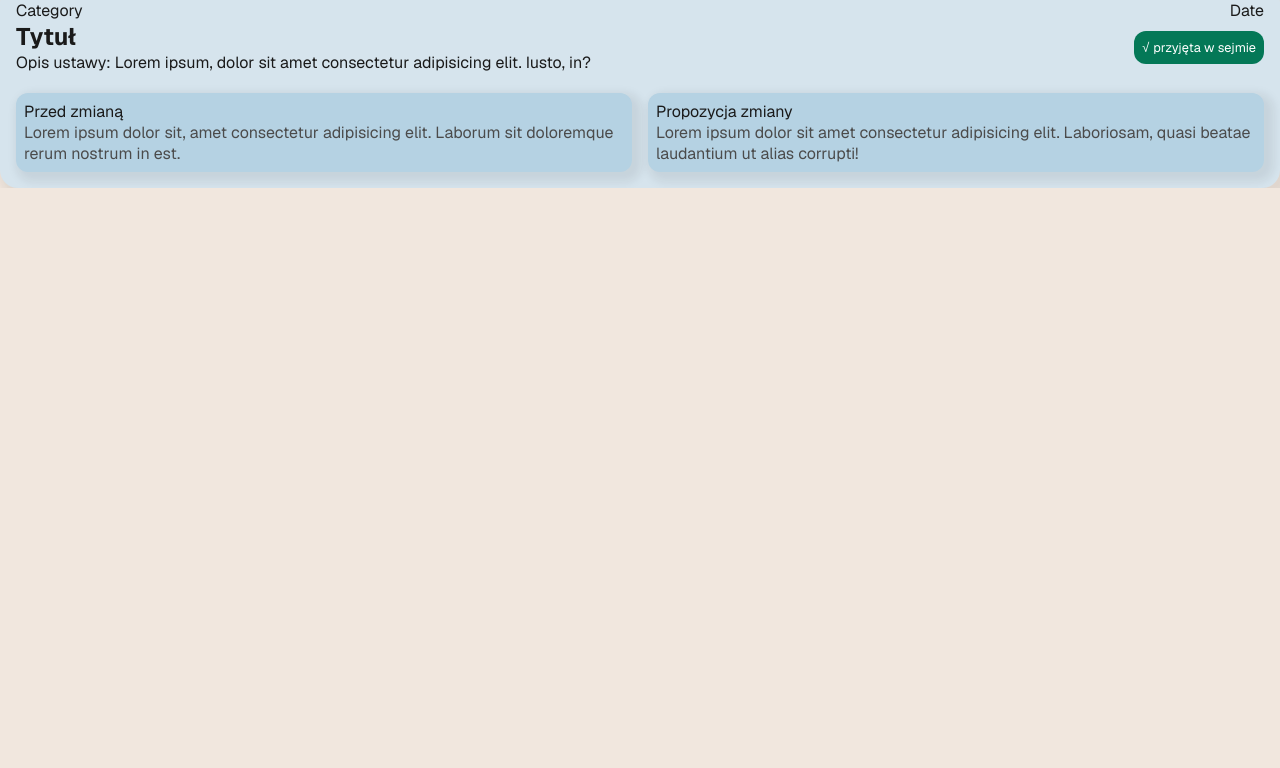
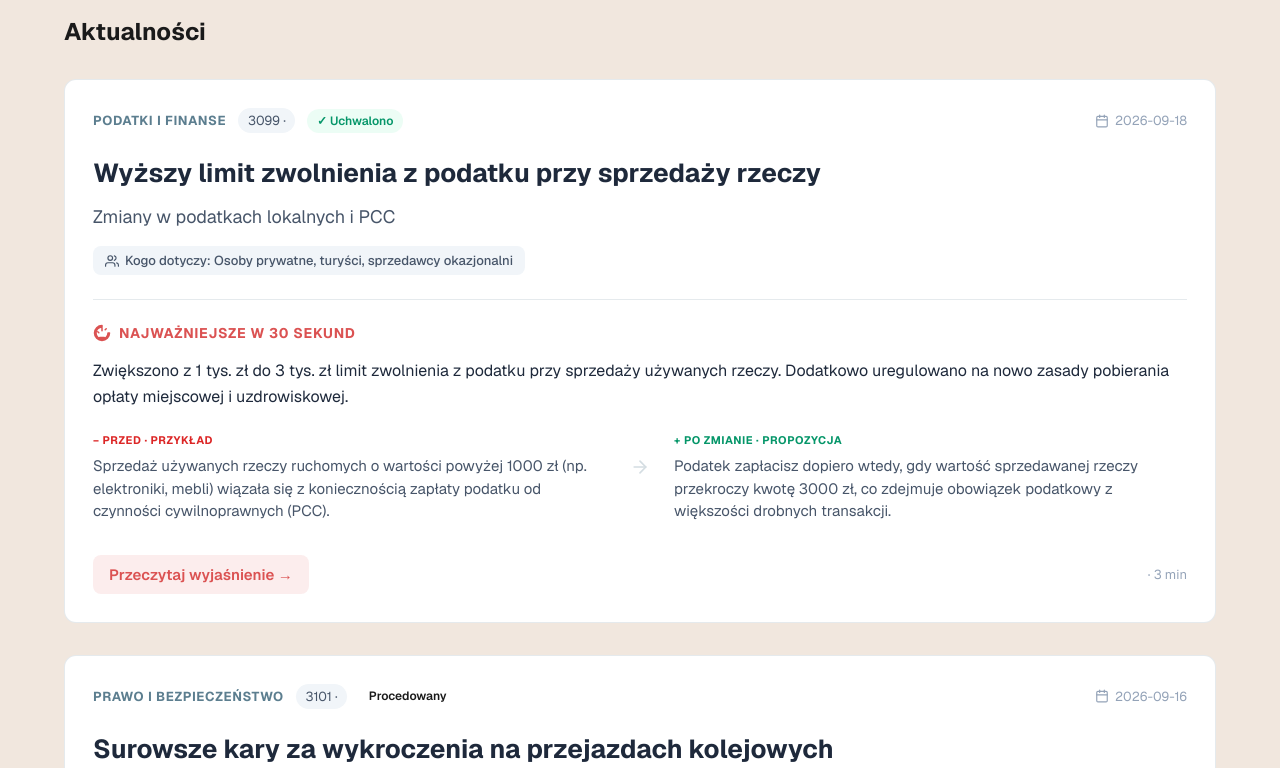
Before and after one commit to Maylayloo/proste-fakty, a Next.js app in the folder frontend/: page /aktualnosci in a window 1280 px wide. Shown: the part 652-1420 px from the top of the page. Before the commit the page ends 840 px from the top, so only its background shows below. Built offline with nearby package versions, Linux system fonts and the light colour scheme.

Commit message:
refactor Aktualności UI

```diff
--- a/frontend/src/app/aktualnosci/components/NewsCard/NewsCard.module.scss
+++ b/frontend/src/app/aktualnosci/components/NewsCard/NewsCard.module.scss
@@ -1,58 +1,211 @@
-@use '@/styles/variables' as vars;
-
-$card-bg-primary: #d6e4ed;
-$status-accepted: #047857;
-$status-waiting: #92400e;
-$status-rejected: #be123c;
+$color-primary: #5C7E8F;
+$color-surface: #D4DDE2;
+$color-surface-light: #F1F5F9;
+$color-muted: #94A3B8;
+$color-base: #FFFFFF;
+$color-accent: #DB5252;
+$color-text-main: #1E293B;
+$color-text-light: #475569;
 
 .card {
+  background-color: $color-base;
+  border: 1px solid rgba($color-surface, 0.6);
+  border-radius: 0.75rem;
+  padding: 1.75rem;
   display: flex;
   flex-direction: column;
-  width: 100%;
-  background-color: $card-bg-primary;
-  border-radius: 18px;
-  padding: 1rem;
-  box-shadow: 5px 5px 10px 5px rgba(30, 30, 30, 0.08);
+  gap: 1.5rem;
 }
 
-.top {
+.metaCluster {
   display: flex;
-  justify-content: space-between;
+  flex-wrap: wrap;
+  align-items: center;
+  gap: 0.75rem;
 }
 
-.titleBar {
+.pillCategory {
+  color: $color-primary;
+  font-weight: 700;
+  font-size: 0.8125rem;
+  text-transform: uppercase;
+  letter-spacing: 0.05em;
+}
+
+.pillDoc {
+  font-size: 0.8125rem;
+  color: $color-text-light;
+  background: $color-surface-light;
+  padding: 0.25rem 0.6rem;
+  border-radius: 1rem;
+}
+
+.pill {
+  font-size: 0.75rem;
+  font-weight: 600;
+  padding: 0.25rem 0.6rem;
+  border-radius: 1rem;
+  display: flex;
+  align-items: center;
+  gap: 0.25rem;
+}
+
+.statusPassed { background-color: #ECFDF5; color: #059669; }
+.statusVoting { background-color: #FFFBEB; color: #D97706; }
+.statusRejected { background-color: #FEF2F2; color: #DC2626; }
+
+.dateInfo {
+  display: flex;
+  align-items: center;
+  gap: 0.375rem;
+  color: $color-muted;
+  font-size: 0.8125rem;
+  margin-left: auto;
+}
+
+.mainContent {
+  display: flex;
+  flex-direction: column;
+  gap: 0.75rem;
+}
+
+.title {
+  color: $color-text-main;
+  font-size: 1.625rem;
+  font-weight: 700;
+  line-height: 1.3;
+  margin: 0;
+}
+
+.subtitle {
+  color: $color-text-light;
+  font-size: 1.125rem;
+  margin: 0;
+  line-height: 1.5;
+}
+
+.audienceTags {
+  display: flex;
+  margin-top: 0.25rem;
+}
+
+.audiencePill {
+  display: flex;
+  align-items: center;
+  gap: 0.375rem;
+  color: $color-text-light;
+  background-color: $color-surface-light;
+  padding: 0.375rem 0.75rem;
+  border-radius: 0.5rem;
+  font-size: 0.8125rem;
+  font-weight: 500;
+}
+
+.flatSection {
+  border-top: 1px solid rgba($color-surface, 0.6);
+  padding-top: 1.5rem;
+  display: flex;
+  flex-direction: column;
+  gap: 1rem;
+}
+
+.highlightHeader {
+  display: flex;
+  align-items: center;
+  gap: 0.5rem;
+  color: $color-accent;
+
+  h4 {
+    font-size: 0.875rem;
+    font-weight: 700;
+    text-transform: uppercase;
+    letter-spacing: 0.05em;
+    margin: 0;
+  }
+}
+
+.summaryText {
+  color: $color-text-main;
+  font-size: 1rem;
+  line-height: 1.6;
+  margin: 0;
+}
+
+.comparisonGrid {
+  display: grid;
+  grid-template-columns: 1fr auto 1fr;
+  align-items: start;
+  gap: 1.5rem;
+  margin-top: 0.5rem;
+
+  @media (max-width: 768px) {
+    grid-template-columns: 1fr;
+    gap: 1rem;
+  }
+}
+
+.comparisonSide {
+  display: flex;
+  flex-direction: column;
+  gap: 0.5rem;
+
+  p {
+    margin: 0;
+    font-size: 0.9375rem;
+    color: $color-text-light;
+    line-height: 1.5;
+  }
+}
+
+.arrowDivider {
+  color: $color-surface;
+  margin-top: 1.5rem;
+
+  @media (max-width: 768px) {
+    transform: rotate(90deg);
+    margin: 0 auto;
+  }
+}
+
+.labelBefore {
+  font-size: 0.6875rem;
+  font-weight: 700;
+  color: #DC2626;
+  letter-spacing: 0.05em;
+}
+
+.labelAfter {
+  font-size: 0.6875rem;
+  font-weight: 700;
+  color: #059669;
+  letter-spacing: 0.05em;
+}
+
+.footer {
   display: flex;
   justify-content: space-between;
   align-items: center;
-  margin-bottom: 1.25rem;
-  .status {
-    display: flex;
-    gap: 4px;
-    background-color: #047857;
-    padding: 0.5rem;
-    border-radius: 12px;
-    font-size: 0.8rem;
-    color: vars.$white;
+  padding-top: 0.5rem;
+}
+
+.buttonCta {
+  background-color: rgba($color-accent, 0.1);
+  color: $color-accent;
+  font-size: 0.9375rem;
+  font-weight: 600;
+  text-decoration: none;
+  display: flex;
+  align-items: center;
+  padding: 0.625rem 1rem;
+  border-radius: 0.5rem;
+  transition: all 0.2s ease;
+
+  &:hover {
+    background-color: rgba($color-accent, 0.15);
   }
 }
 
-.diffs {
-  display: flex;
-  align-items: center;
-  justify-content: center;
-  width: full;
-  gap: 1rem;
-  .diffsCard {
-    width: 50%;
-    background-color: #b5d2e3;
-    box-shadow: 5px 5px 10px 5px rgba(30, 30, 30, 0.08);
-    border-radius: 12px;
-    padding: 0.5rem;
-    .diffTitle {
-      color: vars.$text-primary;
-    }
-    .diffDescription {
-      color: vars.$text-muted;
-    }
-  }
+.footerMeta {
+  color: $color-muted;
+  font-size: 0.8125rem;
 }
--- a/frontend/src/app/aktualnosci/components/NewsCard/NewsCard.tsx
+++ b/frontend/src/app/aktualnosci/components/NewsCard/NewsCard.tsx
@@ -1,44 +1,118 @@
-'use client'
+import Link from 'next/link';
+import styles from './NewsCard.module.scss';
 
-import styles from './NewsCard.module.scss'
+export type BillStatus = 'passed' | 'voting' | 'rejected';
 
-const NewsCard = () => {
+export interface NewsItem {
+  id: string;
+  category: string;
+  date: string;
+  docNumber: string;
+  docType: string;
+  status: BillStatus;
+  statusLabel: string;
+  title: string;
+  subtitle: string;
+  summary30s: string;
+  beforeText: string;
+  afterText: string;
+  targetAudience: string;
+  readTime: string;
+  contentType: string;
+}
+
+interface Props {
+  news: NewsItem;
+}
+
+const NewsCard = ({ news }: Props) => {
+  const getStatusClass = (status: BillStatus) => {
+    switch (status) {
+      case 'passed': return styles.statusPassed;
+      case 'voting': return styles.statusVoting;
+      case 'rejected': return styles.statusRejected;
+      default: return '';
+    }
+  };
+
   return (
-    <div className={styles.card}>
-      <div className={styles.top}>
-        <p>Category</p>
-        <p>Date</p>
-      </div>
-      <div className={styles.titleBar}>
-        <div>
-          <h2>Tytuł</h2>
-          <p>
-            Opis ustawy: Lorem ipsum, dolor sit amet consectetur adipisicing
-            elit. Iusto, in?
-          </p>
-        </div>
-        <div className={styles.status}>
-          √<p>przyjęta w sejmie</p>
+    <article className={styles.card}>
+      <div className={styles.metaCluster}>
+        <span className={styles.pillCategory}>{news.category}</span>
+        <span className={styles.pillDoc}>{news.docNumber} &middot; {news.docType}</span>
+        <span className={`${styles.pill} ${getStatusClass(news.status)}`}>
+          {news.status === 'passed' && '✓ '}
+          {news.status === 'voting' && '⏱ '}
+          {news.statusLabel}
+        </span>
+        <div className={styles.dateInfo}>
+          <svg width="14" height="14" viewBox="0 0 24 24" fill="none" stroke="currentColor" strokeWidth="2" strokeLinecap="round" strokeLinejoin="round">
+            <rect x="3" y="4" width="18" height="18" rx="2" ry="2"></rect>
+            <line x1="16" y1="2" x2="16" y2="6"></line>
+            <line x1="8" y1="2" x2="8" y2="6"></line>
+            <line x1="3" y1="10" x2="21" y2="10"></line>
+          </svg>
+          <time dateTime={news.date}>{news.date}</time>
         </div>
       </div>
-      <div className={styles.diffs}>
-        <div className={styles.diffsCard}>
-          <p className={styles.diffTitle}>Przed zmianą</p>
-          <p className={styles.diffDescription}>
-            Lorem ipsum dolor sit, amet consectetur adipisicing elit. Laborum
-            sit doloremque rerum nostrum in est.
-          </p>
-        </div>
-        <div className={styles.diffsCard}>
-          <p className={styles.diffTitle}>Propozycja zmiany</p>
-          <p className={styles.diffDescription}>
-            Lorem ipsum dolor sit amet consectetur adipisicing elit. Laboriosam,
-            quasi beatae laudantium ut alias corrupti!
-          </p>
+
+      <div className={styles.mainContent}>
+        <h2 className={styles.title}>{news.title}</h2>
+        <p className={styles.subtitle}>{news.subtitle}</p>
+
+        <div className={styles.audienceTags}>
+          <span className={styles.audiencePill}>
+            <svg width="14" height="14" viewBox="0 0 24 24" fill="none" stroke="currentColor" strokeWidth="2" strokeLinecap="round" strokeLinejoin="round">
+              <path d="M17 21v-2a4 4 0 0 0-4-4H5a4 4 0 0 0-4 4v2"></path>
+              <circle cx="9" cy="7" r="4"></circle>
+              <path d="M23 21v-2a4 4 0 0 0-3-3.87"></path>
+              <path d="M16 3.13a4 4 0 0 1 0 7.75"></path>
+            </svg>
+            Kogo dotyczy: {news.targetAudience}
+          </span>
         </div>
       </div>
-    </div>
-  )
-}
 
-export default NewsCard
+      <div className={styles.flatSection}>
+        <div className={styles.highlightHeader}>
+          <svg width="18" height="18" viewBox="0 0 24 24" fill="none" stroke="currentColor" strokeWidth="2" strokeLinecap="round" strokeLinejoin="round">
+            <path d="M9 18h6m-3-13v4m-5.657 1.343l1.414 1.414M17.657 6.343l-1.414 1.414M12 2a10 10 0 1 0 10 10h-2a8 8 0 1 1-8-8V2z"></path>
+          </svg>
+          <h4>Najważniejsze w 30 sekund</h4>
+        </div>
+
+        <p className={styles.summaryText}>{news.summary30s}</p>
+
+        <div className={styles.comparisonGrid}>
+          <div className={styles.comparisonSide}>
+            <span className={styles.labelBefore}>&minus; PRZED &middot; PRZYKŁAD</span>
+            <p>{news.beforeText}</p>
+          </div>
+
+          <div className={styles.arrowDivider}>
+            <svg width="20" height="20" viewBox="0 0 24 24" fill="none" stroke="currentColor" strokeWidth="2" strokeLinecap="round" strokeLinejoin="round">
+              <line x1="5" y1="12" x2="19" y2="12"></line>
+              <polyline points="12 5 19 12 12 19"></polyline>
+            </svg>
+          </div>
+
+          <div className={styles.comparisonSide}>
+            <span className={styles.labelAfter}>+ PO ZMIANIE &middot; PROPOZYCJA</span>
+            <p>{news.afterText}</p>
+          </div>
+        </div>
+      </div>
+
+      <footer className={styles.footer}>
+        <Link href={`/aktualnosci/${news.id}`} className={styles.buttonCta}>
+          Przeczytaj wyjaśnienie &rarr;
+        </Link>
+        <span className={styles.footerMeta}>
+          {news.contentType} &middot; {news.readTime}
+        </span>
+      </footer>
+    </article>
+  );
+};
+
+export default NewsCard;
--- a/frontend/src/app/aktualnosci/components/NewsContainer/NewsContainer.module.scss
+++ b/frontend/src/app/aktualnosci/components/NewsContainer/NewsContainer.module.scss
@@ -6,7 +6,7 @@
   margin-bottom: 2rem;
 }
 
-.cardsContainer {
+.container {
   display: flex;
   flex-direction: column;
   gap: 2rem;
--- a/frontend/src/app/aktualnosci/components/NewsContainer/NewsContainer.tsx
+++ b/frontend/src/app/aktualnosci/components/NewsContainer/NewsContainer.tsx
@@ -1,10 +1,18 @@
 import NewsCard from '../NewsCard/NewsCard'
+import { mockNewsItems } from './mockCards';
 import styles from './NewsContainer.module.scss'
 
 const NewsContainer = async () => {
+  // DISCLAIMER: THIS IS THE ONLY MOCKED DATA IN OUR PROJECT,
+  // AS IT MAKES NO SENSE TO DO AKTUALNOŚCI WITHOUT USERS
+  const mockedCards = mockNewsItems;
   return (
     <section className={styles.section}>
       <h2 className={styles.header}>Aktualności</h2>
+      <div className={styles.container}>
+        {mockedCards.map((newsItem) => <NewsCard key={newsItem.id} news={newsItem}/>)}
+      </div>
+
     </section>
   )
 }
--- /dev/null
+++ b/frontend/src/app/aktualnosci/components/NewsContainer/mockCards.ts
@@ -0,0 +1,41 @@
+import { NewsItem } from "../NewsCard/NewsCard";
+
+// DISCLAIMER: THIS IS THE ONLY MOCKED DATA IN OUR PROJECT,
+// AS IT MAKES NO SENSE TO DO AKTUALNOŚCI WITHOUT USERS
+
+export const mockNewsItems: NewsItem[] = [
+  {
+    id: 'e4a1b2c3-1234-5678-90ab-cdef12345678',
+    category: 'Podatki i Finanse',
+    date: '2026-09-18',
+    docNumber: '3099',
+    status: 'passed' as any,
+    statusLabel: 'Uchwalono',
+    title: 'Wyższy limit zwolnienia z podatku przy sprzedaży rzeczy',
+    subtitle: 'Zmiany w podatkach lokalnych i PCC',
+    summary30s: 'Zwiększono z 1 tys. zł do 3 tys. zł limit zwolnienia z podatku przy sprzedaży używanych rzeczy. Dodatkowo uregulowano na nowo zasady pobierania opłaty miejscowej i uzdrowiskowej.',
+    beforeText: 'Sprzedaż używanych rzeczy ruchomych o wartości powyżej 1000 zł (np. elektroniki, mebli) wiązała się z koniecznością zapłaty podatku od czynności cywilnoprawnych (PCC).',
+    afterText: 'Podatek zapłacisz dopiero wtedy, gdy wartość sprzedawanej rzeczy przekroczy kwotę 3000 zł, co zdejmuje obowiązek podatkowy z większości drobnych transakcji.',
+    targetAudience: 'Osoby prywatne, turyści, sprzedawcy okazjonalni',
+    readTime: '3 min',
+    docType: "",
+    contentType: ""
+  },
+  {
+    id: 'f5b2c3d4-2345-6789-01bc-def234567890',
+    category: 'Prawo i Bezpieczeństwo',
+    date: '2026-09-16',
+    docNumber: '3101',
+    status: 'pending' as any,
+    statusLabel: 'Procedowany',
+    title: 'Surowsze kary za wykroczenia na przejazdach kolejowych',
+    subtitle: 'Nowelizacja Prawa o ruchu drogowym',
+    summary30s: 'Projekt zakłada natychmiastowe zatrzymanie prawa jazdy na 3 miesiące za najpoważniejsze wykroczenia popełniane na przejazdach kolejowych. Celem jest poprawa bezpieczeństwa.',
+    beforeText: 'Za wjazd na przejazd kolejowy przy opuszczających się zaporach kierowcy groził mandat i punkty karne, ale zazwyczaj bez natychmiastowej utraty uprawnień.',
+    afterText: 'Złamanie zakazu wjazdu na przejazd przy czerwonym świetle lub opadających rogatkach będzie skutkować obligatoryjnym, natychmiastowym zatrzymaniem prawa jazdy na 3 miesiące.',
+    targetAudience: 'Kierowcy, piesi, uczestnicy ruchu drogowego',
+    readTime: '2 min',
+    docType: "",
+    contentType: ""
+  }
+];
--- a/frontend/src/app/aktualnosci/page.tsx
+++ b/frontend/src/app/aktualnosci/page.tsx
@@ -1,11 +1,12 @@
 import Hero from './components/Hero/Hero'
-import NewsCard from './components/NewsCard/NewsCard'
+import NewsContainer from './components/NewsContainer/NewsContainer';
 
 const AktualnosciPage = () => {
+
   return (
     <main>
       <Hero />
-      <NewsCard />
+      <NewsContainer />
     </main>
   )
 }
```
Also changed, not shown: frontend/src/app/aktualnosci/components/Hero/Hero.tsx (+5 -5 lines).
